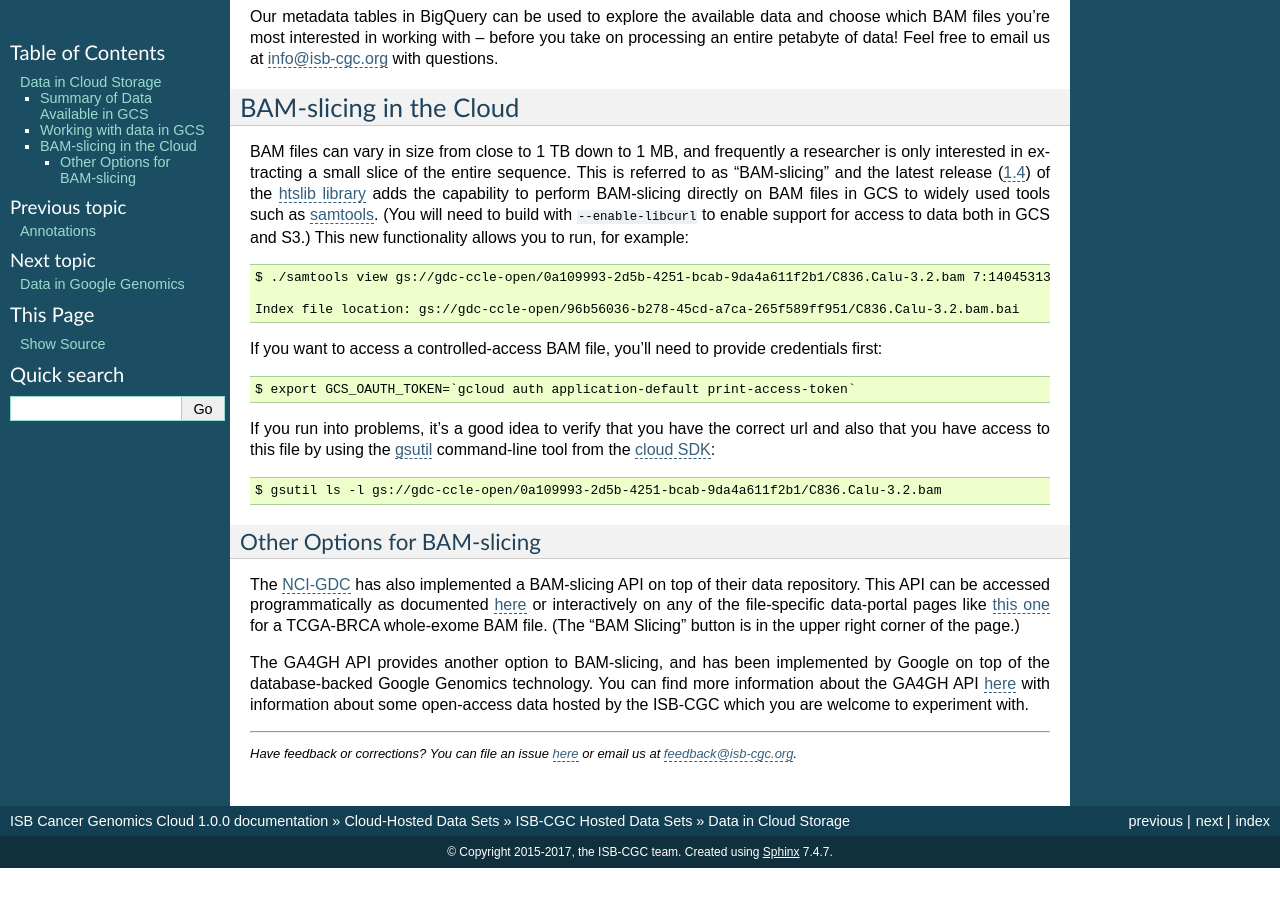
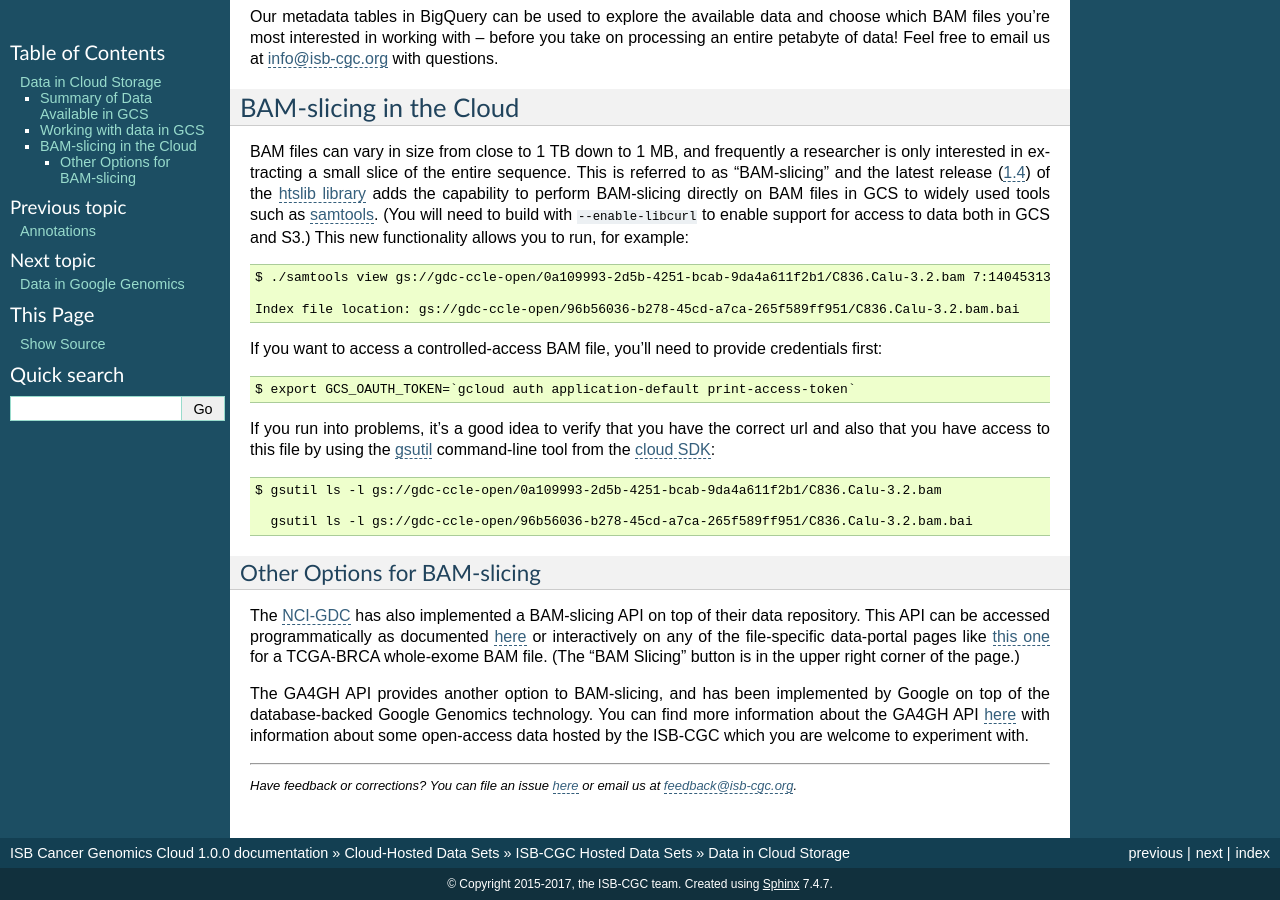
Before and after one commit to isb-cgc/readthedocs, a Sphinx documentation site: the page built from docs/source/sections/data/data2/data_in_GCS.rst, in a window 1280 px wide and 900 px high, scrolled down 723 px. Built offline with Sphinx 7.4.7, drawn with Linux system fonts in a browser that asks for light colours; pages that are not in the unit, such as notebooks, are missing from menus; before the commit the page ends 1591 px from its top, so only the background shows below that.

Commit message:
index file added

```diff
--- a/docs/source/sections/data/data2/data_in_GCS.rst
+++ b/docs/source/sections/data/data2/data_in_GCS.rst
@@ -90,6 +90,7 @@
 
    $ gsutil ls -l gs://gdc-ccle-open/0a109993-2d5b-4251-bcab-9da4a611f2b1/C836.Calu-3.2.bam
 
+     gsutil ls -l gs://gdc-ccle-open/96b56036-b278-45cd-a7ca-265f589ff951/C836.Calu-3.2.bam.bai
 
 
 Other Options for BAM-slicing
```
